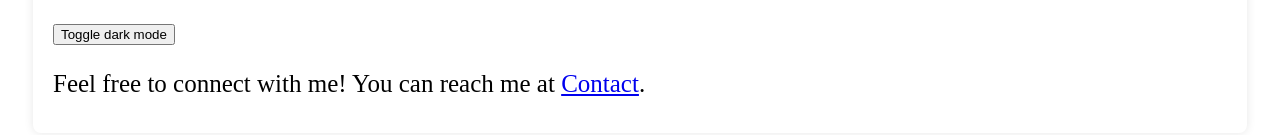
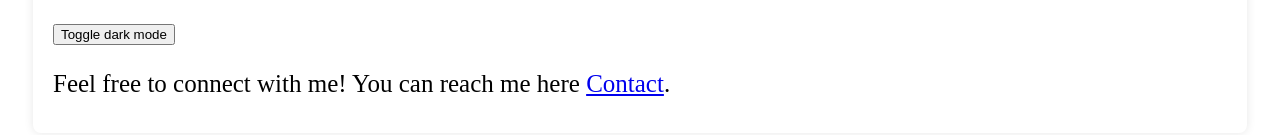
Before and after one commit to nicohilborn/aboutme, a plain HTML site: page index.html in a window 1280 px wide. Shown: the part 615-750 px from the top of the page. Drawn offline with Linux system fonts and the light colour scheme.

Commit message:
Update index.html

```diff
--- a/index.html
+++ b/index.html
@@ -26,7 +26,7 @@
         <h2>Toggle Dark/Light Mode</h2>
 <button onclick="myFunction()">Toggle dark mode</button>
 
-        <p>Feel free to connect with me! You can reach me at <a href="https://nicohilborn.github.io/contact">Contact</a>.</p>
+        <p>Feel free to connect with me! You can reach me here <a href="https://nicohilborn.github.io/contact">Contact</a>.</p>
         <script src="function.js"></script>
     </div>
 </body>
```
